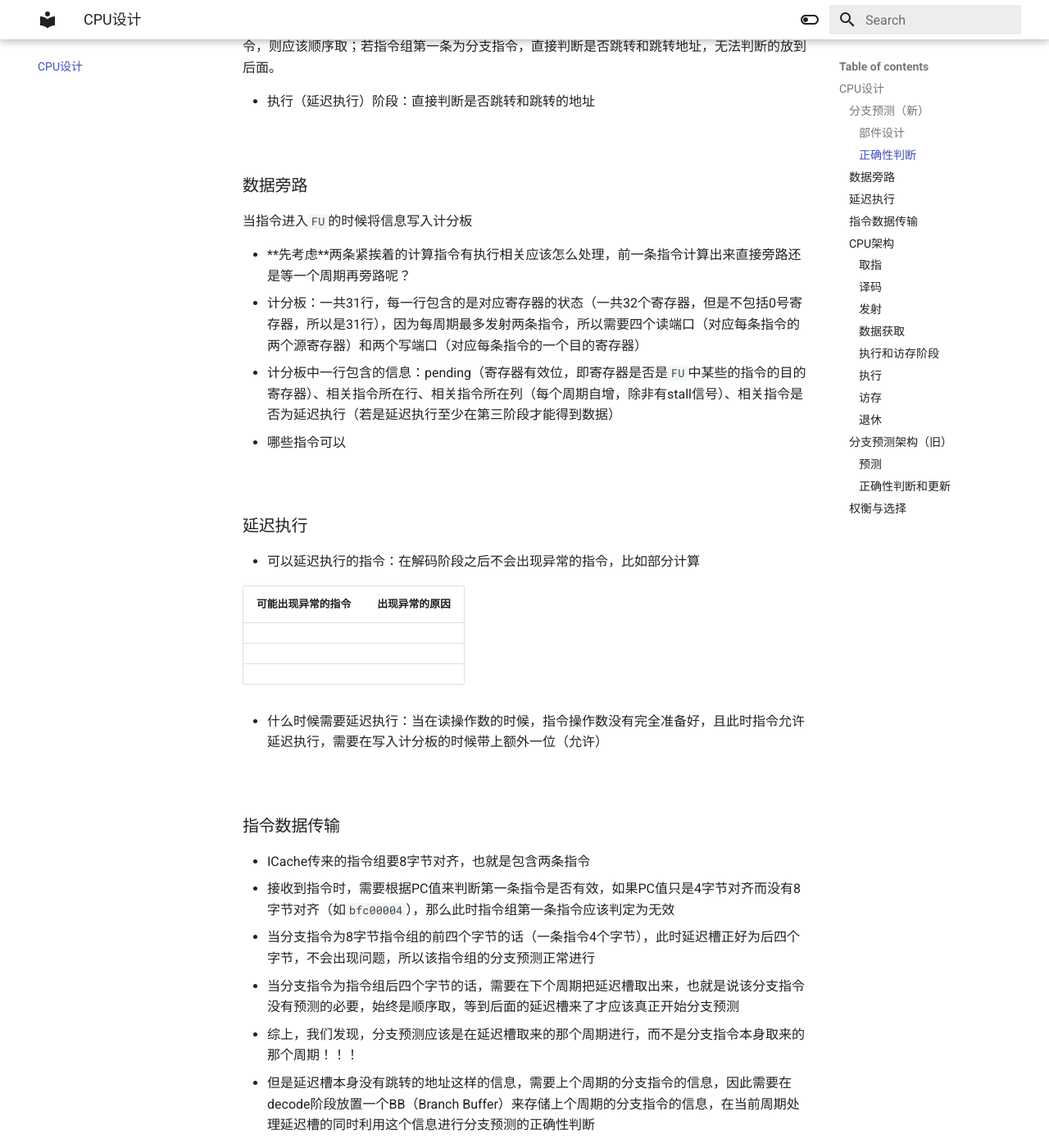
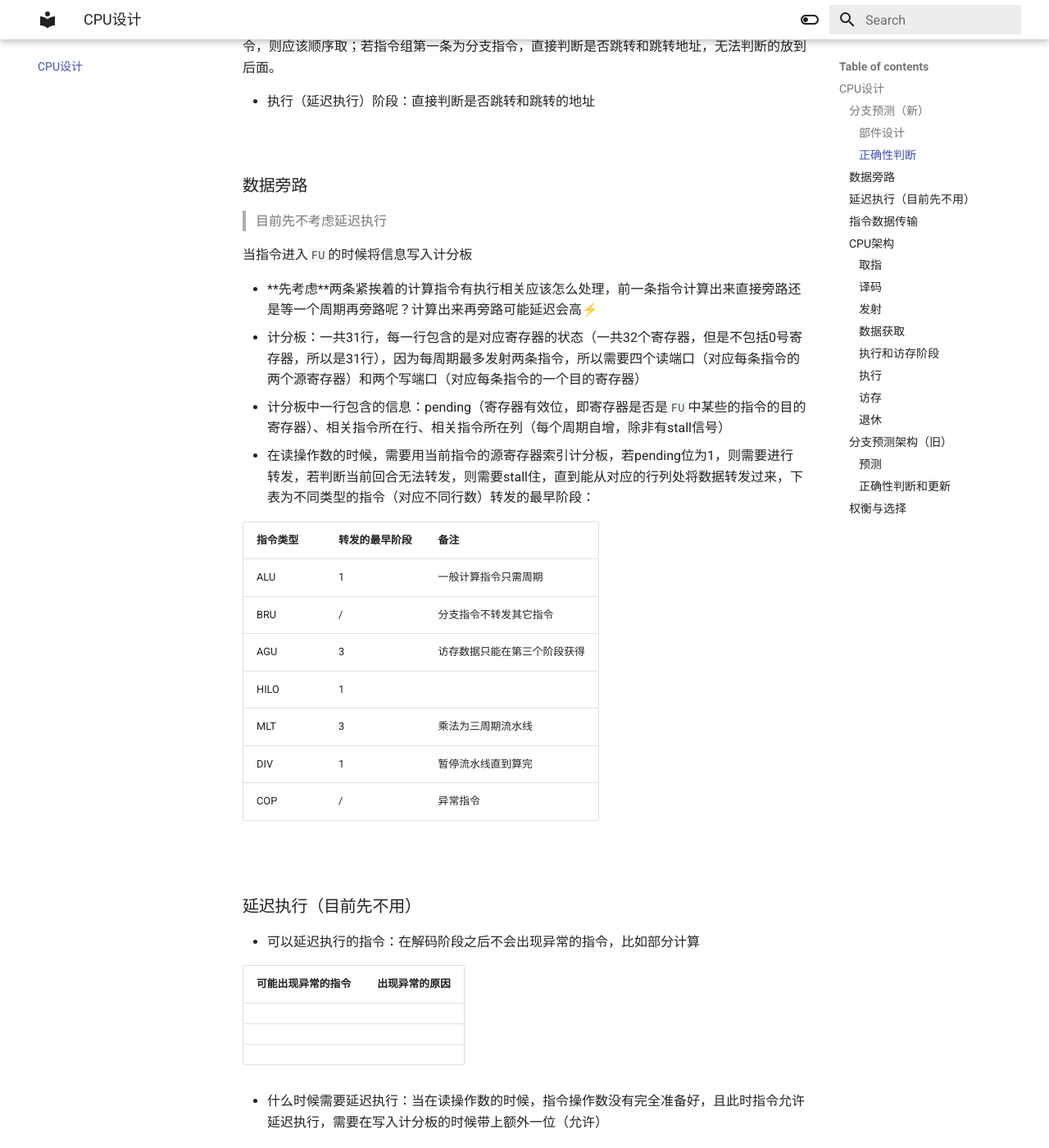
Before and after one commit to LXBchong/long_xin_bei, an MkDocs documentation site: the page built from docs/competition/CPU设计.md, in a window 1280 px wide and 1400 px high, scrolled down 2077 px. Shown: the whole window at 82% size. Built offline with MkDocs 1.6.1 and Material for MkDocs 9.7.7, drawn with Linux system fonts in a browser that asks for light colours; some of the changed text lies outside the part shown.

Commit message:
add data forwarding

```diff
--- a/docs/competition/CPU设计.md
+++ b/docs/competition/CPU设计.md
@@ -65,16 +65,28 @@ BB
 
 ### 数据旁路
 
+> 目前先不考虑延迟执行
+
 当指令进入`FU`的时候将信息写入计分板
 
-- **先考虑**两条紧挨着的计算指令有执行相关应该怎么处理，前一条指令计算出来直接旁路还是等一个周期再旁路呢？
+- **先考虑**两条紧挨着的计算指令有执行相关应该怎么处理，前一条指令计算出来直接旁路还是等一个周期再旁路呢？计算出来再旁路可能延迟会高⚡
 - 计分板：一共31行，每一行包含的是对应寄存器的状态（一共32个寄存器，但是不包括0号寄存器，所以是31行），因为每周期最多发射两条指令，所以需要四个读端口（对应每条指令的两个源寄存器）和两个写端口（对应每条指令的一个目的寄存器）
-- 计分板中一行包含的信息：pending（寄存器有效位，即寄存器是否是`FU`中某些的指令的目的寄存器）、相关指令所在行、相关指令所在列（每个周期自增，除非有stall信号）、相关指令是否为延迟执行（若是延迟执行至少在第三阶段才能得到数据）
-- 哪些指令可以
+- 计分板中一行包含的信息：pending（寄存器有效位，即寄存器是否是`FU`中某些的指令的目的寄存器）、相关指令所在行、相关指令所在列（每个周期自增，除非有stall信号）
+- 在读操作数的时候，需要用当前指令的源寄存器索引计分板，若pending位为1，则需要进行转发，若判断当前回合无法转发，则需要stall住，直到能从对应的行列处将数据转发过来，下表为不同类型的指令（对应不同行数）转发的最早阶段：
+
+| 指令类型 | 转发的最早阶段 | 备注                         |
+| -------- | -------------- | ---------------------------- |
+| ALU      | 1              | 一般计算指令只需周期         |
+| BRU      | /              | 分支指令不转发其它指令       |
+| AGU      | 3              | 访存数据只能在第三个阶段获得 |
+| HILO     | 1              |                              |
+| MLT      | 3              | 乘法为三周期流水线           |
+| DIV      | 1              | 暂停流水线直到算完           |
+| COP      | /              | 异常指令                     |
 
 <br>
 
-### 延迟执行
+### 延迟执行（目前先不用）
 
 - 可以延迟执行的指令：在解码阶段之后不会出现异常的指令，比如部分计算
 
@@ -158,8 +170,10 @@ BB
 2. `ALU2`：计算单元2号，同上
 3. `BRU`：处理分支指令，有一个执行阶段（计算地址）和两个延迟执行阶段
 4. `AGU`：处理访存指令，有一个执行阶段（计算地址）和两个访存阶段（发送和接收数据）
-5. `HILO`：处理`hilo`寄存器和普通寄存器的交互
-6. `MLT`：
+5. `HILO`：处理`hilo`寄存器和普通寄存器的交互，在提交写段写回寄存器
+6. `MLT`：处理乘法指令，乘法指令需要三个周期才能算出结果，可以流水化
+7. `DIV`：处理除法指令，除法指令需要n个周期才能得到结果，会暂停等到结果算出。
+8. `COP`：处理异常指令，在访存阶段统一处理所有的异常
 
 ![FU架构缩略图](资料图片/FU架构缩略图.PNG)
 
```
